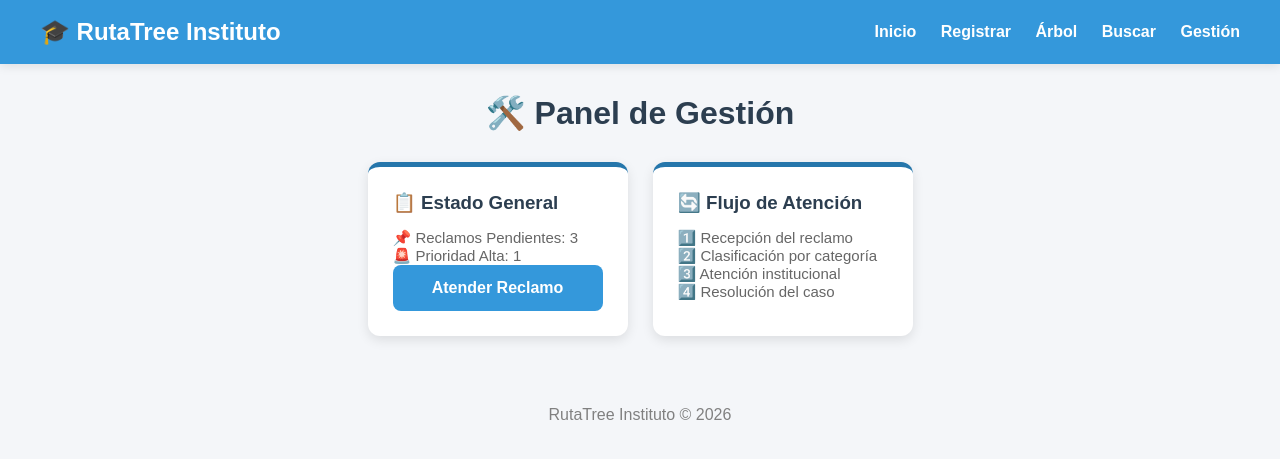
After one commit to AldairIllanes/Proyecto, a Django app: page /gestion/ in a window 1280 px wide. The commit adds this page. Shown: the top 459 px of the page. Run offline with Django 4.2, Linux system fonts and the light colour scheme.

Commit message:
Agregué panel de gestión

```diff
--- a/app_arbol/templates/base.html
+++ b/app_arbol/templates/base.html
@@ -22,6 +22,7 @@
             <a href="/registrar/">Registrar</a>
             <a href="/arbol/">Árbol</a>
             <a href="/buscar/">Buscar</a>
+            <a href="/gestion/">Gestión</a>
         </div>
 
     </nav>
--- /dev/null
+++ b/app_arbol/templates/gestion.html
@@ -0,0 +1,52 @@
+{% extends 'base.html' %}
+
+{% block content %}
+
+<h2>🛠️ Panel de Gestión</h2>
+
+<div class="hero-boxes">
+
+    <div class="hero-card">
+
+        <h3>📋 Estado General</h3>
+
+        <p>📌 Reclamos Pendientes: 3</p>
+
+        <p>🚨 Prioridad Alta: 1</p>
+
+        <button class="btn-atender" onclick="mostrarMensaje()">
+            Atender Reclamo
+        </button>
+
+        <p id="mensaje-atencion" class="mensaje-ok"></p>
+
+    </div>
+
+    <div class="hero-card">
+
+        <h3>🔄 Flujo de Atención</h3>
+
+        <p>1️⃣ Recepción del reclamo</p>
+
+        <p>2️⃣ Clasificación por categoría</p>
+
+        <p>3️⃣ Atención institucional</p>
+
+        <p>4️⃣ Resolución del caso</p>
+
+    </div>
+
+</div>
+
+<script>
+
+function mostrarMensaje() {
+
+    document.getElementById("mensaje-atencion").innerHTML =
+    "✅ Reclamo enviado al área correspondiente";
+
+}
+
+</script>
+
+{% endblock %}
--- a/app_arbol/views.py
+++ b/app_arbol/views.py
@@ -58,3 +58,6 @@ def registrar_reclamo(request):
 
 def detalle_reclamo(request):
     return render(request, 'detalle.html')
+
+def gestion(request):
+    return render(request, 'gestion.html')
--- a/core_project/urls.py
+++ b/core_project/urls.py
@@ -23,4 +23,5 @@ urlpatterns = [
     path('arbol/', views.ver_arbol, name='arbol'),
     path('buscar/', views.buscar_reclamo, name='buscar'),
     path('detalle/', views.detalle_reclamo, name='detalle'),
+    path('gestion/', views.gestion, name='gestion'),
 ]
```
Also changed, not shown: app_arbol/static/css/style.css (+44 -0 lines).
